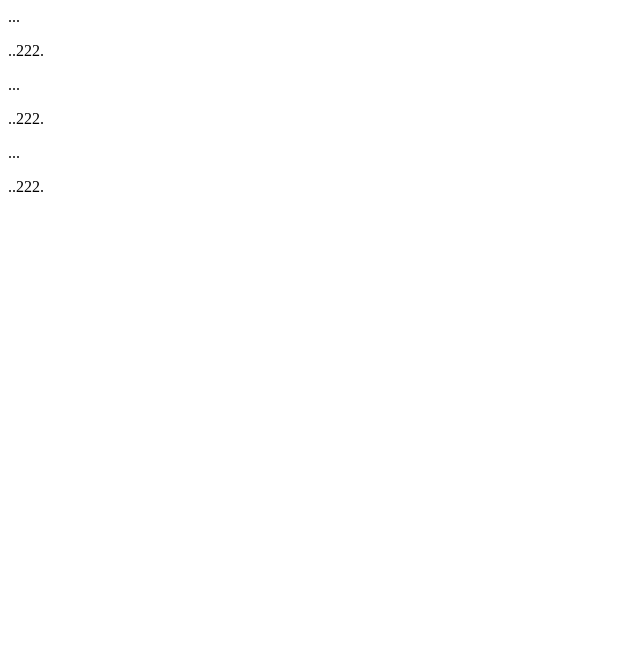
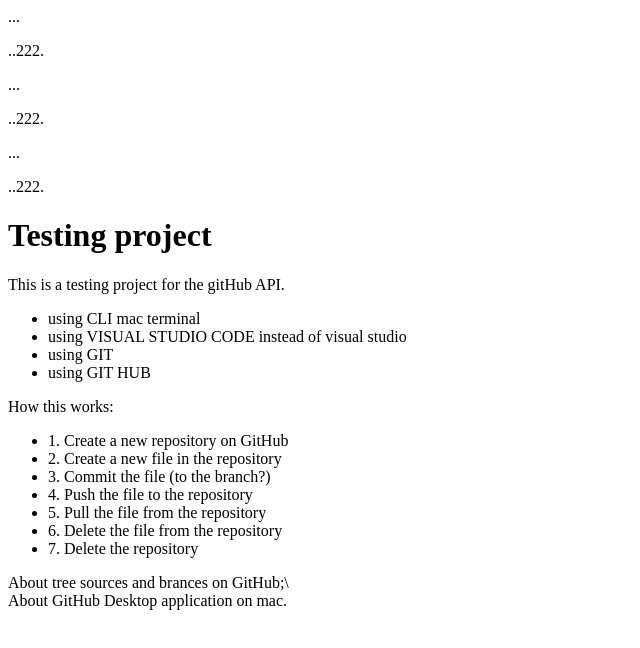
Before and after one commit to webdevworkshop2022/test-demo, a plain HTML site: page Index.html in a window 1280 px wide. Shown: the whole page, without its empty margins (0-640 px from the left). Drawn offline with Linux system fonts and the light colour scheme.

Commit message:
Update what have tried

```diff
--- a/Index.html
+++ b/Index.html
@@ -4,3 +4,31 @@
 <p>..222.</p>
 <p>...</p>
 <p>..222.</p>
+
+<title>Testing project</title>
+    </head>
+    <body>
+        <h1>Testing project</h1>
+        <p>
+            This is a testing project for the gitHub API.
+            <ul>
+                <li>using CLI mac terminal</li>
+                <li>using VISUAL STUDIO CODE instead of visual studio </li>
+                <li>using GIT </li>
+                <li>using GIT HUB </li>
+            </ul>
+        </p>How this works:
+        <p>
+            <ul>
+                <li>1. Create a new repository on GitHub</li>
+                <li>2. Create a new file in the repository</li>
+                <li>3. Commit the file (to the branch?)</li>
+                <li>4. Push the file to the repository</li>
+                <li>5. Pull the file from the repository</li>
+                <li>6. Delete the file from the repository</li>
+                <li>7. Delete the repository</li>
+            </ul>
+            <div>About tree sources and brances on GitHub;\<br>
+            About GitHub Desktop application on mac.</div>
+    </body>
+</html>
```
